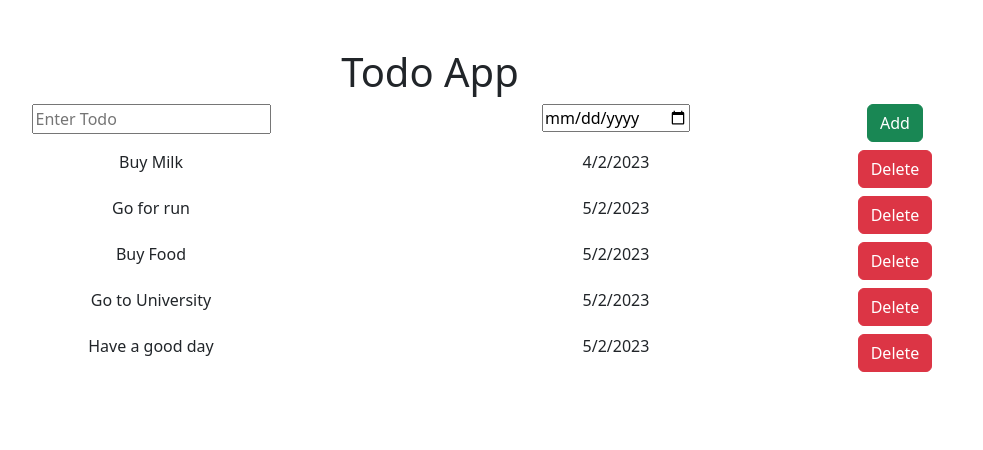
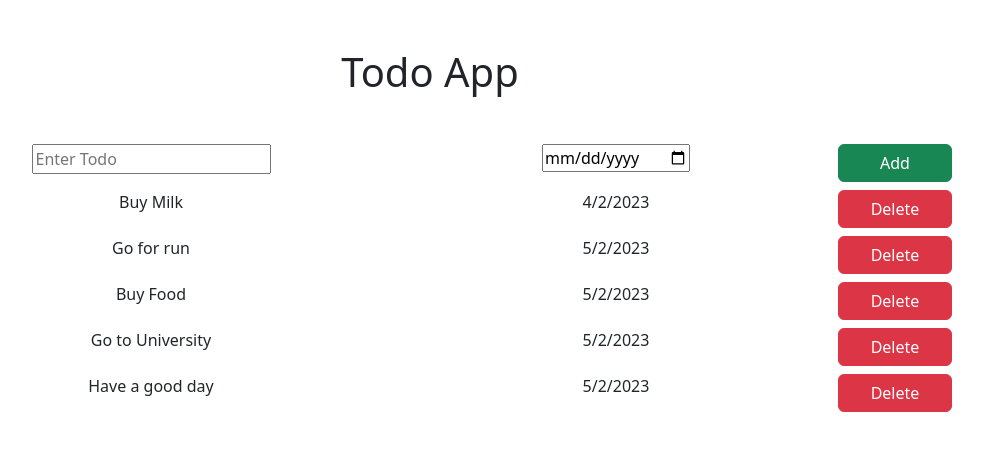
Before and after one commit to Arslanj9/React-Bootstrap_TodoApp, a React (Vite) app: page / in a window 1280 px wide. Shown: the top 450 px of the page, without its empty margins (210-1193 px from the left). Built offline with nearby package versions, Linux system fonts and the light colour scheme.

Commit message:
Custom styled components by using .module.css approach

```diff
--- a/src/components/AddTodo.jsx
+++ b/src/components/AddTodo.jsx
@@ -1,3 +1,5 @@
+import styles from './AddTodo.module.css'
+
 const AddTodo = () => {
   return (
     <>
@@ -9,7 +11,7 @@ const AddTodo = () => {
           <input type="date" />
         </div>
         <div class="col-2">
-          <button type="button" className="btn btn-success">
+          <button type="button" className={`${styles.AddBtn} btn btn-success`}>
             Add
           </button>
         </div>
--- /dev/null
+++ b/src/components/AddTodo.module.css
@@ -0,0 +1,4 @@
+.AddBtn {
+    width: 70%;
+    border: 2px solid rgb(0, 44, 0);
+}
--- a/src/components/AppName.jsx
+++ b/src/components/AppName.jsx
@@ -3,7 +3,7 @@ import React from 'react'
 const AppName = () => {
     return(
     <>
-        <h1 className="mt-5 container">Todo App</h1>
+        <h1 className="m-5 container">Todo App</h1>
     </>
     )
 }
--- a/src/components/TodoItem.jsx
+++ b/src/components/TodoItem.jsx
@@ -1,15 +1,14 @@
-const TodoItem1 = (props) => {
+import styles from './TodoItem.module.css'
 
-  let todoName = ""
-  let todoDate = "23/4/2024"
+const TodoItem1 = ({todoName, todoDate}) => {
 
   return (
     <>
       <div class="row container mt-2 mx-5">
-        <div class="col-6">{props.todoName}</div>
-        <div class="col-4">{props.todoDate}</div>
+        <div class="col-6">{todoName}</div>
+        <div class="col-4">{todoDate}</div>
         <div class="col-2">
-          <button type="button" className="btn btn-danger">
+          <button type="button" className={`${styles.deleteBtn} btn btn-danger`}>
             Delete
           </button>
         </div>
--- /dev/null
+++ b/src/components/TodoItem.module.css
@@ -0,0 +1,4 @@
+.deleteBtn {
+    width: 70%;
+    border: 2px solid rgb(151, 8, 8);
+}
```
Also changed, not shown: src/App.jsx (+1 -11 lines).
